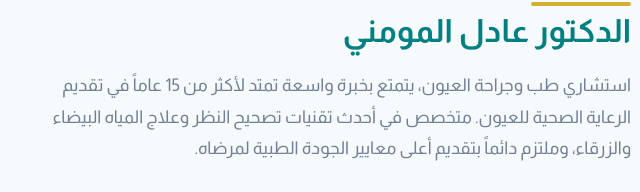
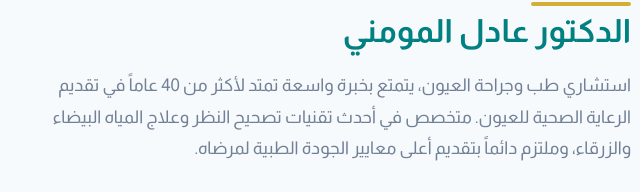
Before and after one commit to yazeedb94/Dr.-Adel-Al-Momani, a plain HTML site: page index.html in a window 1280 px wide. Shown: the part 1062-1254 px from the top of the page, 0-640 px from the left. Drawn offline with Linux system fonts and the light colour scheme.

Commit message:
update info

```diff
--- a/index.html
+++ b/index.html
@@ -83,7 +83,7 @@
             <div class="doctor-content reveal" style="transition-delay: 0.2s;">
                 <h2 class="section-title" data-i18n="doctor_title">عن الطبيب</h2>
                 <h3 class="doctor-name" data-i18n="doctor_name">الدكتور مراد</h3>
-                <p class="doctor-desc" data-i18n="doctor_desc">استشاري طب وجراحة العيون، يتمتع بخبرة واسعة تمتد لأكثر من 15 عاماً في تقديم الرعاية الصحية للعيون. متخصص في أحدث تقنيات تصحيح النظر وعلاج المياه البيضاء والزرقاء، وملتزم دائماً بتقديم أعلى معايير الجودة الطبية لمرضاه.</p>
+                <p class="doctor-desc" data-i18n="doctor_desc">استشاري طب وجراحة العيون، يتمتع بخبرة واسعة تمتد لأكثر من 40 عاماً في تقديم الرعاية الصحية للعيون. متخصص في أحدث تقنيات تصحيح النظر وعلاج المياه البيضاء والزرقاء، وملتزم دائماً بتقديم أعلى معايير الجودة الطبية لمرضاه.</p>
                 <ul class="doctor-features">
                     <li><i class="fa-solid fa-check"></i> <span data-i18n="doc_feat_1">أحدث تقنيات الفحص والعلاج</span></li>
                     <li><i class="fa-solid fa-check"></i> <span data-i18n="doc_feat_2">خبرة في جراحات الليزر والليزك</span></li>
--- a/js/translations.js
+++ b/js/translations.js
@@ -12,7 +12,7 @@ const translations = {
         btn_book_now: "احجز موعدك الآن",
         doctor_title: "عن الطبيب",
         doctor_name: "الدكتور عادل المومني",
-        doctor_desc: "استشاري طب وجراحة العيون، يتمتع بخبرة واسعة تمتد لأكثر من 15 عاماً في تقديم الرعاية الصحية للعيون. متخصص في أحدث تقنيات تصحيح النظر وعلاج المياه البيضاء والزرقاء، وملتزم دائماً بتقديم أعلى معايير الجودة الطبية لمرضاه.",
+        doctor_desc: "استشاري طب وجراحة العيون، يتمتع بخبرة واسعة تمتد لأكثر من 40 عاماً في تقديم الرعاية الصحية للعيون. متخصص في أحدث تقنيات تصحيح النظر وعلاج المياه البيضاء والزرقاء، وملتزم دائماً بتقديم أعلى معايير الجودة الطبية لمرضاه.",
         doc_feat_1: "أحدث تقنيات الفحص والعلاج",
         doc_feat_2: "خبرة في جراحات الليزر والليزك",
         doc_feat_3: "آلاف العمليات الناجحة",
```
